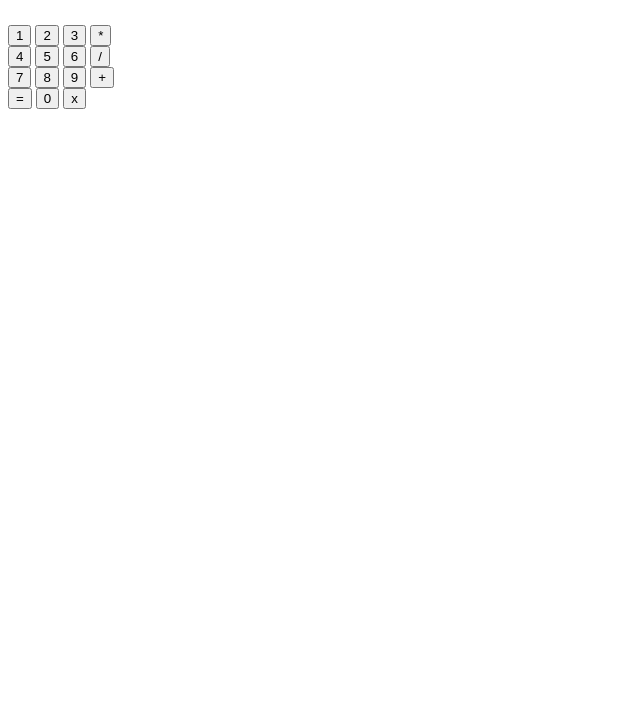
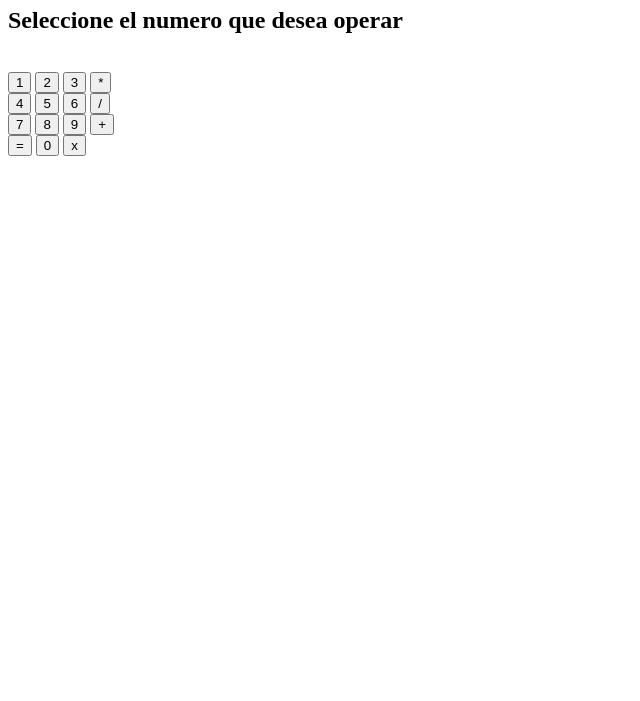
Before and after one commit to PabloAristizabal/Basic-Calculator, a plain HTML site: page index.html in a window 1280 px wide. Shown: the part 99-800 px from the top of the page, without its empty margins (0-640 px from the left). Drawn offline with Linux system fonts and the light colour scheme.

Commit message:
nuevo cambio

```diff
--- a/index.html
+++ b/index.html
@@ -9,6 +9,8 @@
     </head>
     <body>
         <h1>Calculadora basica uso de nuevi</h1>
+
+        <h2>Seleccione el numero que desea operar</h2>
 
 
         <label type="text" id="input_data"></label><br>
```
